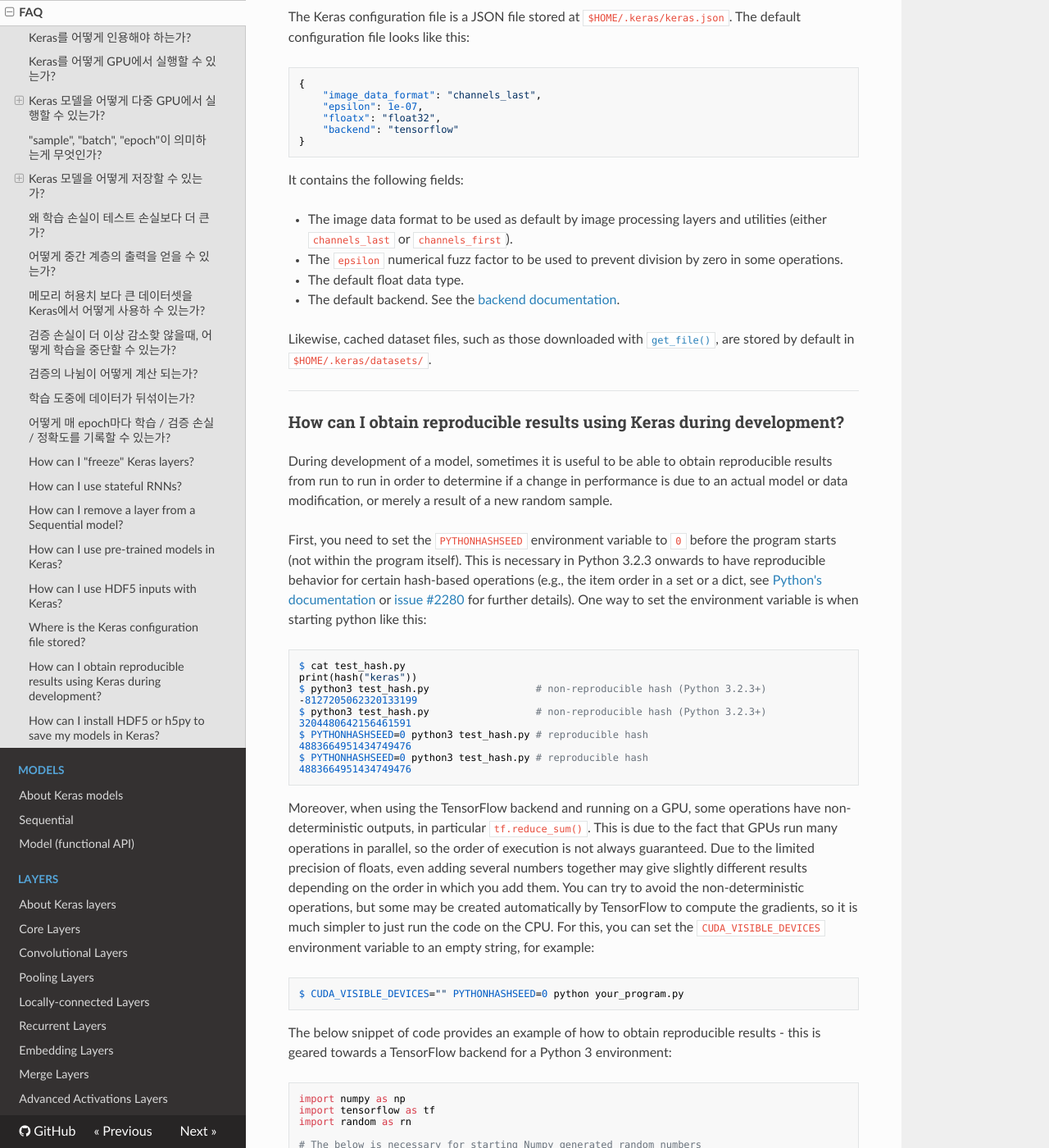
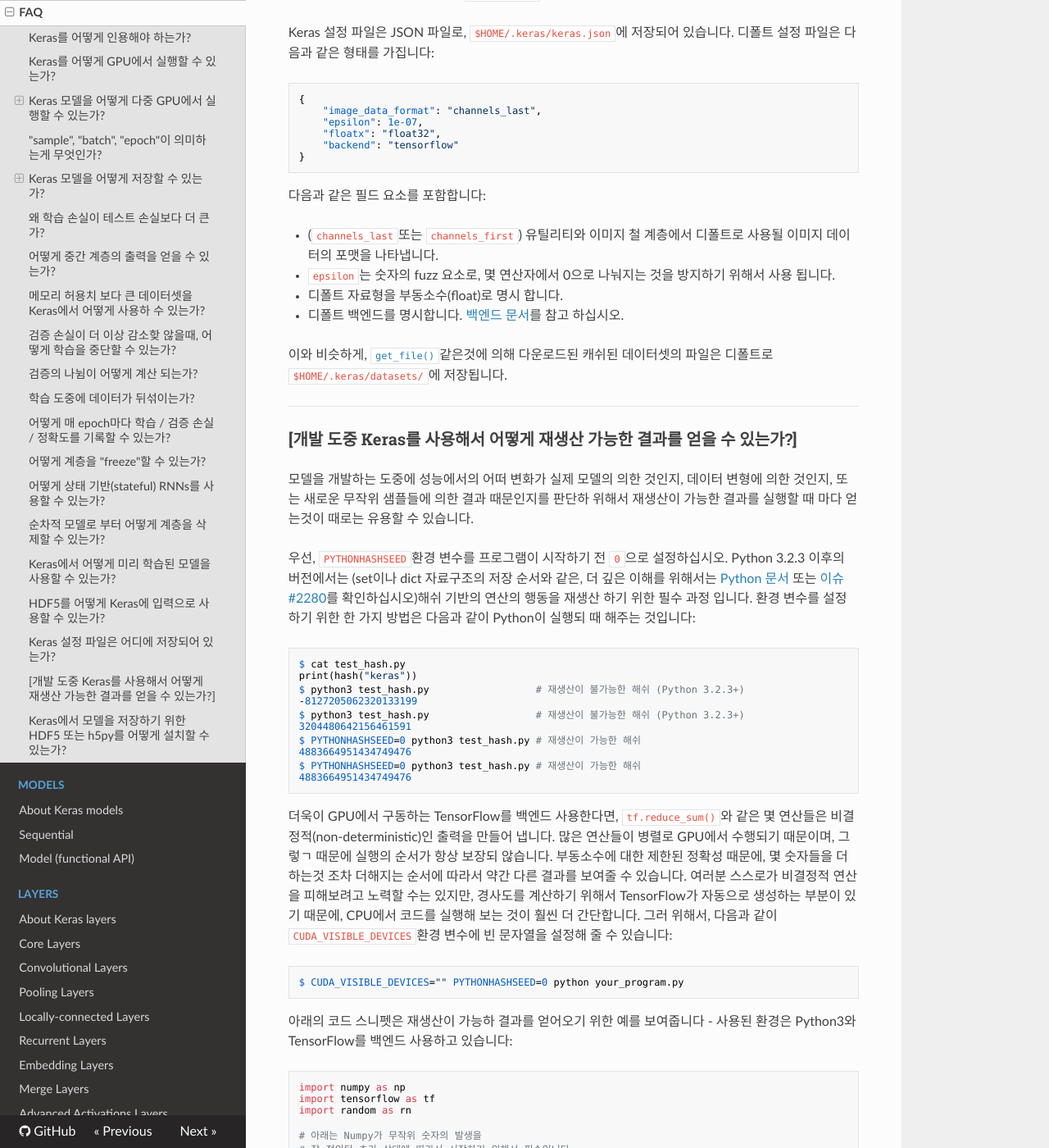
Before and after one commit to keras-team/keras-docs-ko, an MkDocs documentation site: the page built from sources/getting-started/faq.md, in a window 1280 px wide and 1400 px high, scrolled down 11658 px. Shown: the whole window at 82% size. Built offline with MkDocs 1.6.1, drawn with Linux system fonts in a browser that asks for light colours; nearby versions of some CDN libraries; some of the changed text lies outside the part shown.

Commit message:
faq.md 번역 초안 완료

````diff
--- a/sources/getting-started/faq.md
+++ b/sources/getting-started/faq.md
@@ -8,18 +8,18 @@
 - [왜 학습 손실이 테스트 손실보다 더 큰가?](#why-is-the-training-loss-much-higher-than-the-testing-loss)
 - [어떻게 중간 계층의 출력을 얻을 수 있는가?](#how-can-i-obtain-the-output-of-an-intermediate-layer)
 - [메모리 허용치 보다 큰 데이터셋을 Keras에서 어떻게 사용하 수 있는가?](#how-can-i-use-keras-with-datasets-that-dont-fit-in-memory)
-- [검증 손실이 더 이상 감소핮 않을때, 어떻게 학습을 중단할 수 있는가?](#how-can-i-interrupt-training-when-the-validation-loss-isnt-decreasing-anymore)
+- [검증 손실이 더 이상 감소하지 않을때, 어떻게 학습을 중단할 수 있는가?](#how-can-i-interrupt-training-when-the-validation-loss-isnt-decreasing-anymore)
 - [검증의 나뉨이 어떻게 계산 되는가?](#how-is-the-validation-split-computed)
 - [학습 도중에 데이터가 뒤섞이는가?](#is-the-data-shuffled-during-training)
 - [어떻게 매 epoch마다 학습 / 검증 손실 / 정확도를 기록할 수 있는가?](#how-can-i-record-the-training--validation-loss--accuracy-at-each-epoch)
-- [How can I "freeze" layers?](#how-can-i-freeze-keras-layers)
-- [How can I use stateful RNNs?](#how-can-i-use-stateful-rnns)
-- [How can I remove a layer from a Sequential model?](#how-can-i-remove-a-layer-from-a-sequential-model)
-- [How can I use pre-trained models in Keras?](#how-can-i-use-pre-trained-models-in-keras)
-- [How can I use HDF5 inputs with Keras?](#how-can-i-use-hdf5-inputs-with-keras)
-- [Where is the Keras configuration file stored?](#where-is-the-keras-configuration-file-stored)
-- [How can I obtain reproducible results using Keras during development?](#how-can-i-obtain-reproducible-results-using-keras-during-development)
-- [How can I install HDF5 or h5py to save my models in Keras?](#how-can-i-install-hdf5-or-h5py-to-save-my-models-in-keras)
+- [어떻게 계층을 "freeze"할 수 있는가?](#how-can-i-freeze-keras-layers)
+- [어떻게 상태 기반(stateful) RNNs를 사용할 수 있는가?](#how-can-i-use-stateful-rnns)
+- [순차적 모델로 부터 어떻게 계층을 삭제할 수 있는가?](#how-can-i-remove-a-layer-from-a-sequential-model)
+- [Keras에서 어떻게 미리 학습된 모델을 사용할 수 있는가?](#how-can-i-use-pre-trained-models-in-keras)
+- [HDF5를 어떻게 Keras에 입력으로 사용할 수 있는가?](#how-can-i-use-hdf5-inputs-with-keras)
+- [Keras 설정 파일은 어디에 저장되어 있는가?](#where-is-the-keras-configuration-file-stored)
+- [개발 도중 Keras를 사용해서 어떻게 재생산 가능한 결과를 얻을 수 있는가?](#how-can-i-obtain-reproducible-results-using-keras-during-development)
+- [Keras에서 모델을 저장하기 위한 HDF5 또는 h5py를 어떻게 설치할 수 있는가?](#how-can-i-install-hdf5-or-h5py-to-save-my-models-in-keras)
 
 ---
 
@@ -364,17 +364,17 @@
 
 ---
 
-### How can I "freeze" Keras layers?
+### 어떻게 계층을 "freeze"할 수 있는가?
 
-To "freeze" a layer means to exclude it from training, i.e. its weights will never be updated. This is useful in the context of fine-tuning a model, or using fixed embeddings for a text input.
+계층을 "freeze" 한다는 것은 학습의 대상에서 제외시킴을 의미 합니다. 예를 들어서, 그 계층의 가중치는 업데이트 되지 않습니다. 모델을 미세조정하거나 텍스트 입력에 대해서 고정된 임베딩을 사용해야하는 경우에 유용합니다.
 
-You can pass a `trainable` argument (boolean) to a layer constructor to set a layer to be non-trainable:
+계층의 생성자의 `trainable`인자에 학습가능하지 않은 계층의 집합을 넘겨줄 수 있습니다.
 
 ```python
 frozen_layer = Dense(32, trainable=False)
 ```
 
-Additionally, you can set the `trainable` property of a layer to `True` or `False` after instantiation. For this to take effect, you will need to call `compile()` on your model after modifying the `trainable` property. Here's an example:
+추가적으로, 계층을 인스턴스호 한 후에 `trainable` 속성을 `True`또는 `False`로 설정할 수 있습니다. 설정 내용이 반영되려면, `trainable`속성을 변경한 후에 모델에 대하여 `compile()`을 호출해줘야 합니다. 다음은 그에대하 예 입니다:
 
 ```python
 x = Input(shape=(32,))
@@ -383,13 +383,13 @@
 y = layer(x)
 
 frozen_model = Model(x, y)
-# in the model below, the weights of `layer` will not be updated during training
+# 아래의 모델에서, `layer`에 대하 가중치는 학습도중 업데이트 되지 않습니다.
 frozen_model.compile(optimizer='rmsprop', loss='mse')
 
 layer.trainable = True
 trainable_model = Model(x, y)
-# with this model the weights of the layer will be updated during training
-# (which will also affect the above model since it uses the same layer instance)
+# 이번의 모델에서는 layer의 가중치가 학습도중 업데이트 됩니다.
+# (동일한 계층 인스턴스를 사용하기 때문에, 그 결과는 위의 모델에도 영향을 미칩니다.)
 trainable_model.compile(optimizer='rmsprop', loss='mse')
 
 frozen_model.fit(data, labels)  # this does NOT update the weights of `layer`
@@ -398,31 +398,31 @@
 
 ---
 
-### How can I use stateful RNNs?
+### 어떻게 상태 기반(stateful) RNNs를 사용할 수 있는가?
 
-Making a RNN stateful means that the states for the samples of each batch will be reused as initial states for the samples in the next batch.
+RNN을 상태기반으로 만든다는 것은 각 batch의 샘플에 대한 상태가 다음 batch의 샘플에 대한 초기 상태로서 재사용된다는 의미를 가집니다.
 
-When using stateful RNNs, it is therefore assumed that:
+따라서, 상태 기반 RNNs을 사용할 때, 다음과 같은것이 가정됩니다:
 
-- all batches have the same number of samples
-- If `x1` and `x2` are successive batches of samples, then `x2[i]` is the follow-up sequence to `x1[i]`, for every `i`.
+- 모든 batch는 동일한 수의 샘플을 가집니다.
+- 만야 `x1`와 `x2`가 연속적인 샘플에 대한 batch라면, 모든 i에 대해서 `x2[i]`가 `x1[i]`의 다음 순서가 됩니다.
 
-To use statefulness in RNNs, you need to:
+RNNs에서 상태 정보를 사용하려면, 다음을 수행해야 합니다:
 
-- explicitly specify the batch size you are using, by passing a `batch_size` argument to the first layer in your model. E.g. `batch_size=32` for a 32-samples batch of sequences of 10 timesteps with 16 features per timestep.
-- set `stateful=True` in your RNN layer(s).
-- specify `shuffle=False` when calling `fit()`.
+- 모델의 첫 번째 계층에 `batch_size`인자에 사용하고자 하는 batch 크기를 명시적으로 전달해 줘야 합니다. 예를 들어서, `batch_size=32`는 32개의 샘플로 구성된 batch의 순서를 16개의 특징(features)을 가지는 10번의 시간 단계로 구성합니다.
+- RNN 계층에 대하여 `stateful=True`을 설정해 주십시오.
+- `fit()`을 호출할 때, `suffle=False`을 설정해 주십시오.
 
-To reset the states accumulated:
+누적된 상태를 리셋하기 위해서는:
 
-- use `model.reset_states()` to reset the states of all layers in the model
-- use `layer.reset_states()` to reset the states of a specific stateful RNN layer
+- `model.reset_states()`을 사용해서 모델의 모든 계층에 대한 상태를 리셋 하십시오.
+- use `layer.reset_states()`을 사용해서 상태 기반의 특정 RNN 계층의 상태를 리셋 하십시오.
 
 Example:
 
 ```python
-x  # this is our input data, of shape (32, 21, 16)
-# we will feed it to our model in sequences of length 10
+x  # 입력 데이터로, 그 shape은 (32, 12, 16) 입니다.
+# 길이 10로 구성된 순서들을 모델에 주입하게 됩니다.
 
 model = Sequential()
 model.add(LSTM(32, input_shape=(10, 16), batch_size=32, stateful=True))
@@ -430,26 +430,26 @@
 
 model.compile(optimizer='rmsprop', loss='categorical_crossentropy')
 
-# we train the network to predict the 11th timestep given the first 10:
+# 주어진 처음 10 시간 순서로부터, 11번째 시간 순서를 예측할 수 있도록 네트워크를 학습시킵니다.
 model.train_on_batch(x[:, :10, :], np.reshape(x[:, 10, :], (32, 16)))
 
-# the state of the network has changed. We can feed the follow-up sequences:
+# 네트워크의 상태가 변화 했고, 그 다음의 시간 순서를 주입할 수 있습니다.
 model.train_on_batch(x[:, 10:20, :], np.reshape(x[:, 20, :], (32, 16)))
 
-# let's reset the states of the LSTM layer:
+# LSTM 계층의 상태를 리셋 합니다:
 model.reset_states()
 
-# another way to do it in this case:
+# 다음과 같이 리셋을위한 다른 방법도 있습니다:
 model.layers[0].reset_states()
 ```
 
-Note that the methods `predict`, `fit`, `train_on_batch`, `predict_classes`, etc. will *all* update the states of the stateful layers in a model. This allows you to do not only stateful training, but also stateful prediction.
+`predict`, `fit`, `train_on_batch`, `predict_classes`, 등의 모든 메소드는 모델내의 상태기반 계층의 상태를 업데이트 합니다. 상태 기반 학습을 할 수 있게 해줄 뿐만 아니라, 상태기반 예측도 가능하게 해 줍니다.
 
 ---
 
-### How can I remove a layer from a Sequential model?
+### 순차적 모델로 부터 어떻게 계층을 삭제할 수 있는가?
 
-You can remove the last added layer in a Sequential model by calling `.pop()`:
+`.pop()`을 호출하여 순차적 모델에 마지막에 추가된 계층을 삭제하 수 있습니다:
 
 ```python
 model = Sequential()
@@ -464,9 +464,9 @@
 
 ---
 
-### How can I use pre-trained models in Keras?
+### Keras에서 어떻게 미리 학습된 모델을 사용할 수 있는가?
 
-Code and pre-trained weights are available for the following image classification models:
+다음의 이미지 분류 모델에 대한 코드와 미리 학습된 가중치를 활용할 수 있습니다:
 
 - Xception
 - VGG16
@@ -481,7 +481,7 @@
 - DenseNet
 - NASNet
 
-They can be imported from the module `keras.applications`:
+ `keras.applications`모듈로 부터 불러와져서 사용될 수 있습니다:
 
 ```python
 from keras.applications.xception import Xception
@@ -508,11 +508,11 @@
 model = VGG16(weights='imagenet', include_top=True)
 ```
 
-For a few simple usage examples, see [the documentation for the Applications module](/applications).
+몇 간단한 사용법 예는 [Applications 모듈에 대하 문서](/applications)를 확인하시기 바랍니다.
 
-For a detailed example of how to use such a pre-trained model for feature extraction or for fine-tuning, see [this blog post](http://blog.keras.io/building-powerful-image-classification-models-using-very-little-data.html).
+미세 조정이나 특징 추출을 위해서 미리 학습된 모델을 사용하는 방법에 대한 자세한 내용은 [여기 블로그 포스트](http://blog.keras.io/building-powerful-image-classification-models-using-very-little-data.html)를 확인하시기 바랍니다.
 
-The VGG16 model is also the basis for several Keras example scripts:
+VGG16 모델은 몇 Keras의 예제 스크립트의 기본으로 사용되고 있습니다:
 
 - [Style transfer](https://github.com/keras-team/keras/blob/master/examples/neural_style_transfer.py)
 - [Feature visualization](https://github.com/keras-team/keras/blob/master/examples/conv_filter_visualization.py)
@@ -520,11 +520,11 @@
 
 ---
 
-### How can I use HDF5 inputs with Keras?
+### HDF5를 어떻게 Keras에 입력으로 사용할 수 있는가?
 
-You can use the `HDF5Matrix` class from `keras.utils`. See [the HDF5Matrix documentation](/utils/#hdf5matrix) for details.
+`keras.utils`에 있는 `HDF5Matrix`클래스를 사용할 수 있습니다. 자세한 내용은 [the HDF5Matrix documentation](/utils/#hdf5matrix)를 참고하시기 바랍니다.
 
-You can also directly use a HDF5 dataset:
+HDF5 데이터셋을 직접적으로 사용할 수 있습니다:
 
 ```python
 import h5py
@@ -533,22 +533,22 @@
     model.predict(x_data)
 ```
 
-Please also see [How can I install HDF5 or h5py to save my models in Keras?](#how-can-i-install-hdf5-or-h5py-to-save-my-models-in-keras) for instructions on how to install `h5py`.
+[Keras에서 모델을 저장하기 위한 HDF5 또는 h5py를 어떻게 설치할 수 있는가?](#how-can-i-install-hdf5-or-h5py-to-save-my-models-in-keras) 에서 `h5py`를 설치하기 위한 설명을 참고 하십시오.
 
 ---
 
-### Where is the Keras configuration file stored?
+### Keras 설정 파일은 어디에 저장되어 있는가?
 
-The default directory where all Keras data is stored is:
+Keras의 데이터가 저장되는 디폴트 디렉토리의 위치는 다음과 같습니다:
 
 ```bash
 $HOME/.keras/
 ```
 
-Note that Windows users should replace `$HOME` with `%USERPROFILE%`.
-In case Keras cannot create the above directory (e.g. due to permission issues), `/tmp/.keras/` is used as a backup.
+Windows 사용자는 `$HOME`을 `%USERPROFILE%`로 교체하십시오.
+(권한 문제등으로 인해서) Keras가 위 디렉토리를 생성할 수 없는 경우라면, `/tmp/.keras`가 백업으로 사용 됩니다.
 
-The Keras configuration file is a JSON file stored at `$HOME/.keras/keras.json`. The default configuration file looks like this:
+Keras 설정 파일은 JSON 파일로, `$HOME/.keras/keras.json`에 저장되어 있습니다. 디폴트 설정 파일은 다음과 같은 형태를 가집니다:
 
 ```
 {
@@ -559,71 +559,71 @@
 }
 ```
 
-It contains the following fields:
+다음과 같은 필드 요소를 포함합니다:
 
-- The image data format to be used as default by image processing layers and utilities (either `channels_last` or `channels_first`).
-- The `epsilon` numerical fuzz factor to be used to prevent division by zero in some operations.
-- The default float data type.
-- The default backend. See the [backend documentation](/backend).
+- (`channels_last`또는 `channels_first`) 유틸리티와 이미지 철 계층에서 디폴트로 사용될 이미지 데이터의 포맷을 나타냅니다.
+- `epsilon`는 숫자의 fuzz 요소로, 몇 연산자에서 0으로 나눠지는 것을 방지하기 위해서 사용 됩니다.
+- 디폴트 자료형을 부동소수(float)로 명시 합니다.
+- 디폴트 백엔드를 명시합니다. [백엔드 문서](/backend)를 참고 하십시오.
 
-Likewise, cached dataset files, such as those downloaded with [`get_file()`](/utils/#get_file), are stored by default in `$HOME/.keras/datasets/`.
+이와 비슷하게, [`get_file()`](/utils/#get_file)같은것에 의해 다운로드된 캐쉬된 데이터셋의 파일은 디폴트로 `$HOME/.keras/datasets/`에 저장됩니다.
 
 ---
 
-### How can I obtain reproducible results using Keras during development?
+### [개발 도중 Keras를 사용해서 어떻게 재생산 가능한 결과를 얻을 수 있는가?]
 
-During development of a model, sometimes it is useful to be able to obtain reproducible results from run to run in order to determine if a change in performance is due to an actual model or data modification, or merely a result of a new random sample.
+모델을 개발하는 도중에 성능에서의 어떠 변화가 실제 모델의 의한 것인지, 데이터 변형에 의한 것인지, 또는 새로운 무작위 샘플들에 의한 결과 때문인지를 판단하 위해서 재생산이 가능한 결과를 실행할 때 마다 얻는것이 때로는 유용할 수 있습니다.
 
-First, you need to set the `PYTHONHASHSEED` environment variable to `0` before the program starts (not within the program itself). This is necessary in Python 3.2.3 onwards to have reproducible behavior for certain hash-based operations (e.g., the item order in a set or a dict, see [Python's documentation](https://docs.python.org/3.7/using/cmdline.html#envvar-PYTHONHASHSEED) or [issue #2280](https://github.com/keras-team/keras/issues/2280#issuecomment-306959926) for further details). One way to set the environment variable is when starting python like this:
+우선, `PYTHONHASHSEED`환경 변수를 프로그램이 시작하기 전 `0`으로 설정하십시오. Python 3.2.3 이후의 버전에서는 (set이나 dict 자료구조의 저장 순서와 같은, 더 깊은 이해를 위해서는 [Python 문서](https://docs.python.org/3.7/using/cmdline.html#envvar-PYTHONHASHSEED) 또는 [이슈 #2280](https://github.com/keras-team/keras/issues/2280#issuecomment-306959926)를 확인하십시오)해쉬 기반의 연산의 행동을 재생산 하기 위한  필수 과정 입니다. 환경 변수를 설정하기 위한 한 가지 방법은 다음과 같이 Python이 실행되 때 해주는 것입니다:
 
 ```
 $ cat test_hash.py
 print(hash("keras"))
-$ python3 test_hash.py                  # non-reproducible hash (Python 3.2.3+)
+$ python3 test_hash.py                  # 재생산이 불가능한 해쉬 (Python 3.2.3+)
 -8127205062320133199
-$ python3 test_hash.py                  # non-reproducible hash (Python 3.2.3+)
+$ python3 test_hash.py                  # 재생산이 불가능한 해쉬 (Python 3.2.3+)
 3204480642156461591
-$ PYTHONHASHSEED=0 python3 test_hash.py # reproducible hash
+$ PYTHONHASHSEED=0 python3 test_hash.py # 재생산이 가능한 해쉬
 4883664951434749476
-$ PYTHONHASHSEED=0 python3 test_hash.py # reproducible hash
+$ PYTHONHASHSEED=0 python3 test_hash.py # 재생산이 가능한 해쉬
 4883664951434749476
 ```
 
-Moreover, when using the TensorFlow backend and running on a GPU, some operations have non-deterministic outputs, in particular `tf.reduce_sum()`. This is due to the fact that GPUs run many operations in parallel, so the order of execution is not always guaranteed. Due to the limited precision of floats, even adding several numbers together may give slightly different results depending on the order in which you add them. You can try to avoid the non-deterministic operations, but some may be created automatically by TensorFlow to compute the gradients, so it is much simpler to just run the code on the CPU. For this, you can set the `CUDA_VISIBLE_DEVICES` environment variable to an empty string, for example:
+더욱이 GPU에서 구동하는 TensorFlow를 백엔드 사용한다면, `tf.reduce_sum()`와 같은 몇 연산들은 비결정적(non-deterministic)인 출력을 만들어 냅니다. 많은 연산들이 병렬로 GPU에서 수행되기 때문이며, 그렇ㄱ 때문에 실행의 순서가 항상 보장되 않습니다. 부동소수에 대한 제한된 정확성 때문에, 몇 숫자들을 더하는것 조차 더해지는 순서에 따라서 약간 다른 결과를 보여줄 수 있습니다. 여러분 스스로가 비결정적 연산을 피해보려고 노력할 수는 있지만, 경사도를 계산하기 위해서 TensorFlow가 자동으로 생성하는 부분이 있기 때문에, CPU에서 코드를 실행해 보는 것이 훨씬 더 간단합니다. 그러 위해서, 다음과 같이 `CUDA_VISIBLE_DEVICES`환경 변수에 빈 문자열을 설정해 줄 수 있습니다:
 
 ```
 $ CUDA_VISIBLE_DEVICES="" PYTHONHASHSEED=0 python your_program.py
 ```
 
-The below snippet of code provides an example of how to obtain reproducible results - this is geared towards a TensorFlow backend for a Python 3 environment:
+아래의 코드 스니펫은 재생산이 가능하 결과를 얻어오기 위한 예를 보여줍니다 - 사용된 환경은 Python3와 TensorFlow를 백엔드 사용하고 있습니다:
 
 ```python
 import numpy as np
 import tensorflow as tf
 import random as rn
 
-# The below is necessary for starting Numpy generated random numbers
-# in a well-defined initial state.
+# 아래는 Numpy가 무작위 숫자의 발생을
+# 잘 정의된 초기 상태에 따라서 시작하기 위해서 필수입니다.
 
 np.random.seed(42)
 
-# The below is necessary for starting core Python generated random numbers
-# in a well-defined state.
+# 아래는 Python 코어가 무작위 숫자의 발생을
+# 잘 정의된 초기 상태에 따라서 시작하 위해서 필수입니다.
 
 rn.seed(12345)
 
-# Force TensorFlow to use single thread.
-# Multiple threads are a potential source of non-reproducible results.
-# For further details, see: https://stackoverflow.com/questions/42022950/
+# TensorFlow가 단을 쓰레드를 사용하도록 강제 합니다.
+# 다중 쓰레드는 재생산할 수 없는 결과를 만들어내는 잠재적 요소 입니다.
+# 더 자세한 내용은 https://stackoverflow.com/questions/42022950/를 확인하십시오.
 
 session_conf = tf.ConfigProto(intra_op_parallelism_threads=1,
                               inter_op_parallelism_threads=1)
 
 from keras import backend as K
 
-# The below tf.set_random_seed() will make random number generation
-# in the TensorFlow backend have a well-defined initial state.
-# For further details, see:
+# 아래의 tf.set_random_seed()는 TensorFlow를 백엔드로 하는
+# 잘 정의된 초기 상태에 따른 무작위 숫자 발생을 만들어 냅니다.
+# 더 자세한 내용은 다음을 확인하십시오:
 # https://www.tensorflow.org/api_docs/python/tf/set_random_seed
 
 tf.set_random_seed(1234)
@@ -631,28 +631,26 @@
 sess = tf.Session(graph=tf.get_default_graph(), config=session_conf)
 K.set_session(sess)
 
-# Rest of code follows ...
+# 나머 코드가 기술됩니다 ...
 ```
 
 ---
 
-### How can I install HDF5 or h5py to save my models in Keras?
+### Keras에서 모델을 저장하기 위한 HDF5 또는 h5py를 어떻게 설치할 수 있는가?
 
-In order to save your Keras models as HDF5 files, e.g. via
-`keras.callbacks.ModelCheckpoint`, Keras uses the h5py Python package. It is
- a dependency of Keras and should be installed by default. On Debian-based
- distributions, you will have to additionally install `libhdf5`:
+`keras.callbacks.ModelCheckpoint`와 같은 것을 사용하여 Keras 모델을 HDF5 파일로서 저장학 위해서,
+Keras는 h5py라는 Python 패키지를 사용합니다. Keras의 의존성(dependency)로, 디폴트 설치가 되어 합니다.
+데비안 기반의 환경에서는 `libhdf5`가 추가적으로 설치 되어야만 합니다:
 
 ```
 sudo apt-get install libhdf5-serial-dev
 ```
 
-If you are unsure if h5py is installed you can open a Python shell and load the
-module via
+h5py가 설치되었는지 잘 모르겠다면, Python 쉘을 열어 아래처럼 모듈을 불러와볼 수 있습니다:
 
 ```
 import h5py
 ```
 
-If it imports without error it is installed, otherwise you can find detailed
-installation instructions here: http://docs.h5py.org/en/latest/build.html
+import 수행시 에러가 없다면, 설치가 된 것입니다. 그렇지 않다면, 더 상세한
+설치에 대한 설명을 여기서:http://docs.h5py.org/en/latest/build.html 참고하십시오.
````
